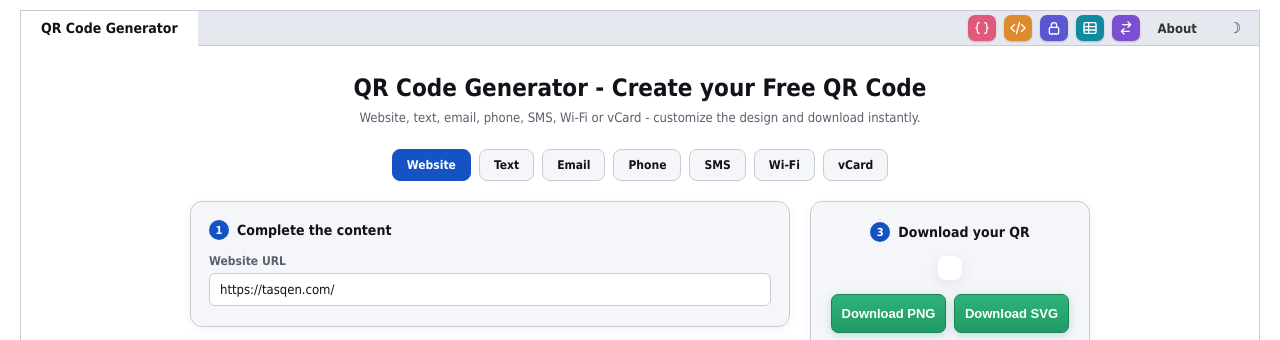
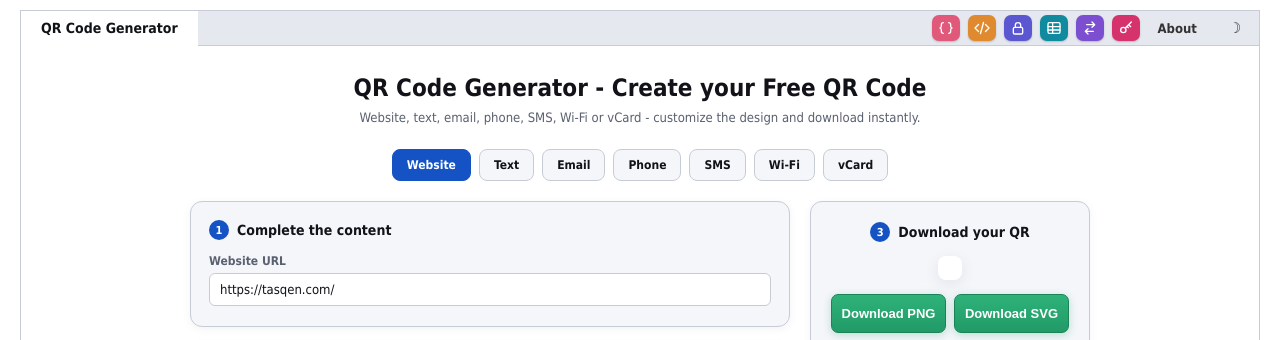
Before and after one commit to patelrais/RT-QrGenerator, a plain HTML site: page index.html in a window 1280 px wide. Shown: the top 340 px of the page. Drawn offline with Linux system fonts and the light colour scheme; a script that the page names is missing.

Commit message:
Add JWT Decoder link to the header
Co-Authored-By: Claude Sonnet 5.5 <noreply@anthropic.com>

```diff
--- a/index.html
+++ b/index.html
@@ -141,7 +141,7 @@
   .toolLink.toolIcon:hover{text-decoration:none;}
   .ti{display:inline-flex;align-items:center;justify-content:center;min-width:30px;height:24px;padding:0 6px;border-radius:7px;color:#fff;font-size:10.5px;font-weight:800;letter-spacing:.2px;box-shadow:0 1px 2px rgba(0,0,0,.2);transition:transform .12s ease, box-shadow .12s ease;}
   .toolIcon:hover .ti{transform:translateY(-1px);box-shadow:0 3px 8px rgba(0,0,0,.28);}
-  .ti-json{background:#e0587a;} .ti-html{background:#e08a2f;} .ti-pwd{background:#5b57d1;} .ti-csv{background:#0f8a9e;} .ti-qr{background:#1f9d55;} .ti-js{background:#e8b71a;color:#2a2000;} .ti-b64{background:#7b4fd0;}
+  .ti-json{background:#e0587a;} .ti-html{background:#e08a2f;} .ti-pwd{background:#5b57d1;} .ti-csv{background:#0f8a9e;} .ti-qr{background:#1f9d55;} .ti-js{background:#e8b71a;color:#2a2000;} .ti-b64{background:#7b4fd0;} .ti-jwt{background:#d6336c;}
   .ti{min-width:0;width:28px;height:26px;padding:0;}
   .ti svg{width:16px;height:16px;fill:none;stroke:currentColor;stroke-width:2;stroke-linecap:round;stroke-linejoin:round;display:block;}
   .themeReset{display:flex;align-items:center;font-size:15px;padding:0 8px 0 4px;color:var(--muted);cursor:pointer;user-select:none;}
@@ -373,6 +373,7 @@
       <a class="toolLink toolIcon" href="https://password.tasqen.com/" target="_blank" rel="noopener" title="Password Generator" aria-label="Password Generator"><span class="ti ti-pwd"><svg viewBox="0 0 24 24" aria-hidden="true"><rect x="5" y="11" width="14" height="10" rx="2"/><path d="M8 11V8a4 4 0 018 0v3"/></svg></span></a>
       <a class="toolLink toolIcon" href="https://csv.tasqen.com/" target="_blank" rel="noopener" title="CSV Viewer" aria-label="CSV Viewer"><span class="ti ti-csv"><svg viewBox="0 0 24 24" aria-hidden="true"><rect x="3" y="4" width="18" height="16" rx="2"/><path d="M3 10h18M3 15h18M10 4v16"/></svg></span></a>
       <a class="toolLink toolIcon" href="https://base64.tasqen.com/" target="_blank" rel="noopener" title="Base64 Converter" aria-label="Base64 Converter"><span class="ti ti-b64"><svg viewBox="0 0 24 24" aria-hidden="true"><path d="M7 7h12m0 0l-4-4m4 4l-4 4M17 17H5m0 0l4-4m-4 4l4 4"/></svg></span></a>
+      <a class="toolLink toolIcon" href="https://jwt.tasqen.com/" target="_blank" rel="noopener" title="JWT Decoder" aria-label="JWT Decoder"><span class="ti ti-jwt"><svg viewBox="0 0 24 24" aria-hidden="true"><circle cx="8" cy="15" r="4"/><path d="M11 12l9-9M16 7l3 3M13.5 9.5l2 2"/></svg></span></a>
       <a id="btnAbout" class="aboutLink" title="About">About</a>
       <span class="themeReset" id="themeReset" title="Reset to automatic (follow local time)">&#8635;</span>
       <div class="themeToggle" id="themeToggle" title="Toggle dark mode"><span id="themeIcon">&#9789;</span></div>
```
